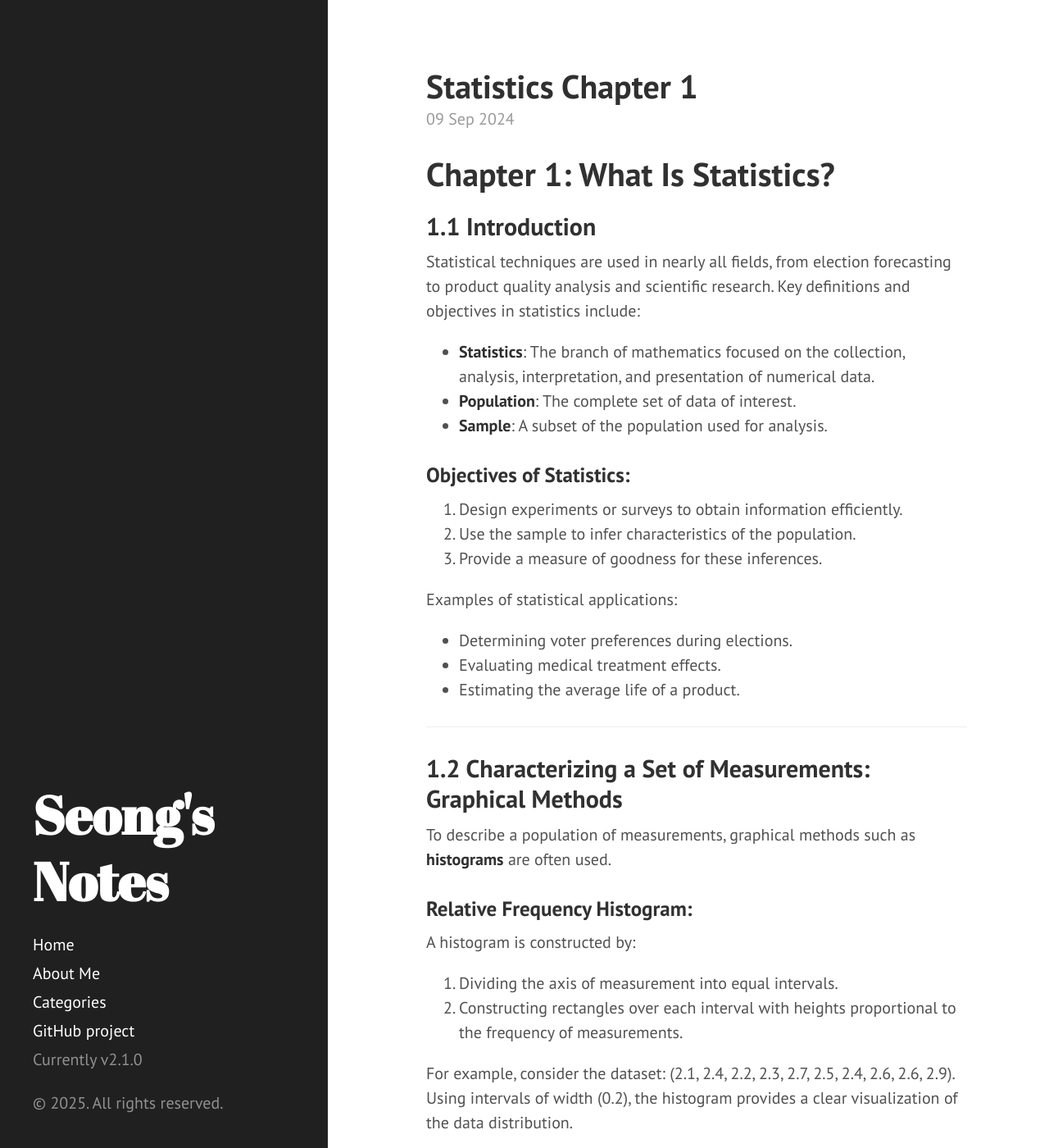
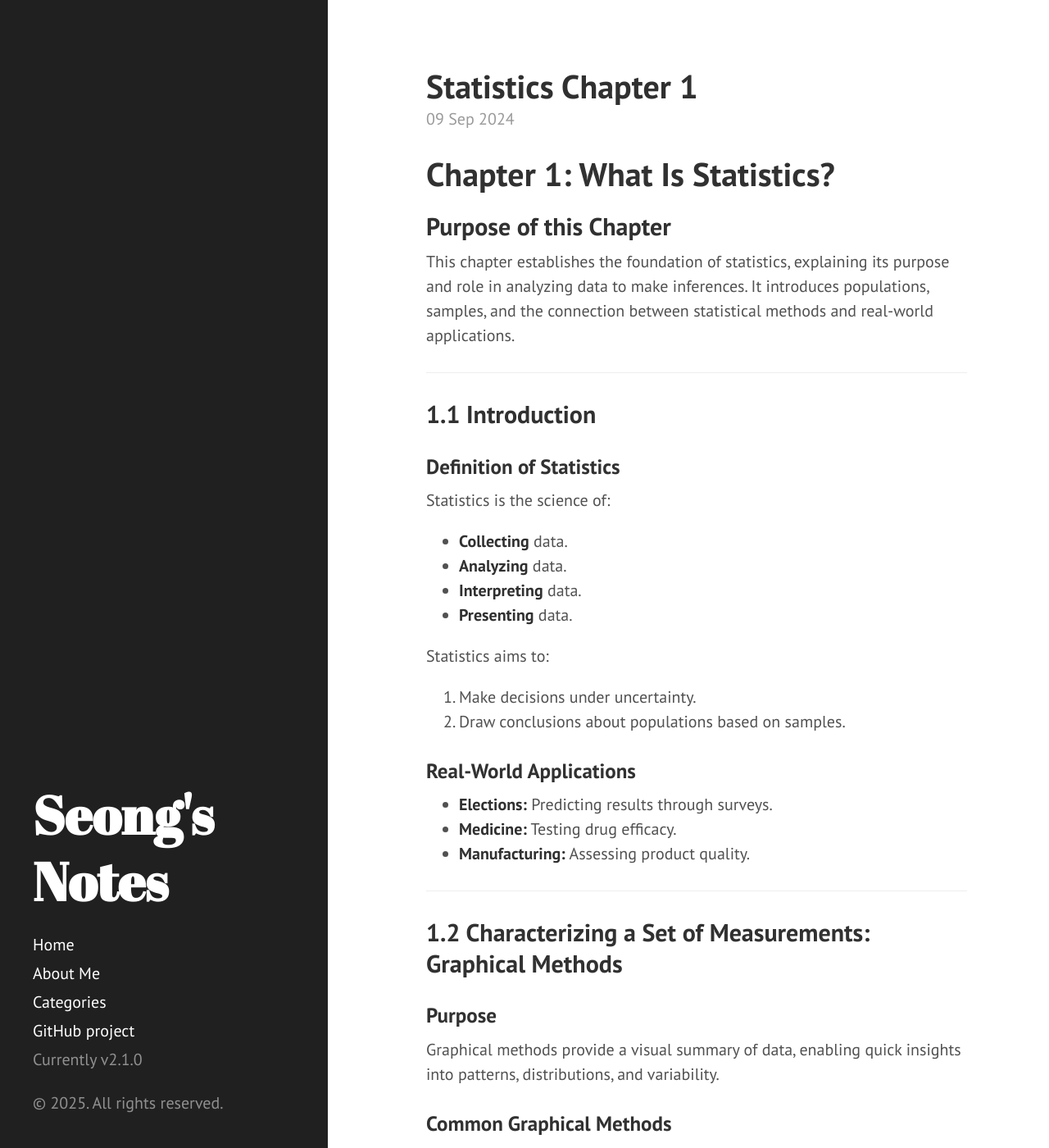
Before and after one commit to GwangseongCho/GwangseongCho.github.io, a Jekyll site: the page built from _posts/2024-09-09-statistics-chapter2.md, in a window 1280 px wide and 1400 px high. Shown: the whole window at 82% size. Built offline with Jekyll 4.4.1, drawn with Linux system fonts in a browser that asks for light colours; formulas are drawn with MathJax 3; some of the changed text lies outside the part shown.

Commit message:
chapter 2

````diff
--- a/_posts/2024-09-09-statistics-chapter2.md
+++ b/_posts/2024-09-09-statistics-chapter2.md
@@ -6,46 +6,61 @@ category: Mathematics
 
 # Chapter 1: What Is Statistics?
 
+## Purpose of this Chapter
+This chapter establishes the foundation of statistics, explaining its purpose and role in analyzing data to make inferences. It introduces populations, samples, and the connection between statistical methods and real-world applications.
+
+---
+
 ## 1.1 Introduction
 
-Statistical techniques are used in nearly all fields, from election forecasting to product quality analysis and scientific research. Key definitions and objectives in statistics include:
+### Definition of Statistics
+Statistics is the science of:
+- **Collecting** data.
+- **Analyzing** data.
+- **Interpreting** data.
+- **Presenting** data.
 
-- **Statistics**: The branch of mathematics focused on the collection, analysis, interpretation, and presentation of numerical data.
-- **Population**: The complete set of data of interest.
-- **Sample**: A subset of the population used for analysis.
+Statistics aims to:
+1. Make decisions under uncertainty.
+2. Draw conclusions about populations based on samples.
 
-### Objectives of Statistics:
-1. Design experiments or surveys to obtain information efficiently.
-2. Use the sample to infer characteristics of the population.
-3. Provide a measure of goodness for these inferences.
-
-Examples of statistical applications:
-- Determining voter preferences during elections.
-- Evaluating medical treatment effects.
-- Estimating the average life of a product.
+### Real-World Applications
+- **Elections:** Predicting results through surveys.
+- **Medicine:** Testing drug efficacy.
+- **Manufacturing:** Assessing product quality.
 
 ---
 
 ## 1.2 Characterizing a Set of Measurements: Graphical Methods
 
-To describe a population of measurements, graphical methods such as **histograms** are often used.
+### Purpose
+Graphical methods provide a visual summary of data, enabling quick insights into patterns, distributions, and variability.
 
-### Relative Frequency Histogram:
-A histogram is constructed by:
-1. Dividing the axis of measurement into equal intervals.
-2. Constructing rectangles over each interval with heights proportional to the frequency of measurements.
+### Common Graphical Methods
+1. **Histograms:**
+   - Visualize the frequency distribution of data.
+   - Divide the range of data into equal intervals (bins).
+   - Height of each bar represents frequency.
 
-For example, consider the dataset: \(2.1, 2.4, 2.2, 2.3, 2.7, 2.5, 2.4, 2.6, 2.6, 2.9\). Using intervals of width \(0.2\), the histogram provides a clear visualization of the data distribution.
+   **Example:**
+   Data: \( 2.1, 2.4, 2.2, 2.3, 2.7, 2.5, 2.4, 2.6, 2.6, 2.9 \)
+   - Bins: \( [2.0, 2.2], [2.2, 2.4], [2.4, 2.6], [2.6, 2.8], [2.8, 3.0] \).
+   - Histogram:
+     ```
+     [2.0, 2.2] -> ▇
+     [2.2, 2.4] -> ▇▇
+     [2.4, 2.6] -> ▇▇▇
+     [2.6, 2.8] -> ▇▇▇▇
+     [2.8, 3.0] -> ▇
+     ```
 
-### Key Features:
-- The area of each rectangle represents the proportion of data in that interval.
-- The total area under the histogram equals \(1\), as it corresponds to 100% of the data.
+2. **Boxplots:**
+   - Summarize data using minimum, Q1, median, Q3, and maximum.
+   - Detect outliers and spread.
 
-### Probability Interpretation:
-The probability that a randomly selected measurement falls within a specific interval is proportional to the area under the histogram over that interval.
-
-Example:
-- If half the data falls between \(2.05\) and \(2.45\), the probability of a randomly selected value falling in this range is \(0.5\).
+3. **Scatterplots:**
+   - Show relationships between two variables.
+   - Example: Plotting height vs. weight.
 
 ---
 
@@ -83,7 +98,6 @@ Statistics enable inferences about a population using a sample. For example:
 
 ### Key Idea:
 The sample's characteristics are used as estimates for the population's characteristics, with an associated degree of uncertainty.
-
 ## 1.5 Theory and Reality
 
 Statistical theory provides the foundation for making inferences from a sample to a population, but reality often presents challenges that require practical adjustments.
@@ -116,3 +130,7 @@ The first chapter introduces the purpose and importance of statistics in address
 
 ### Exercise Highlights:
 - Exercises focus on constructing histograms, calculating means, variances, and understanding data distributions using real-world examples.
+
+The concepts in this chapter lay the groundwork for the deeper statistical methods covered in subsequent chapters.
+
+---
````
